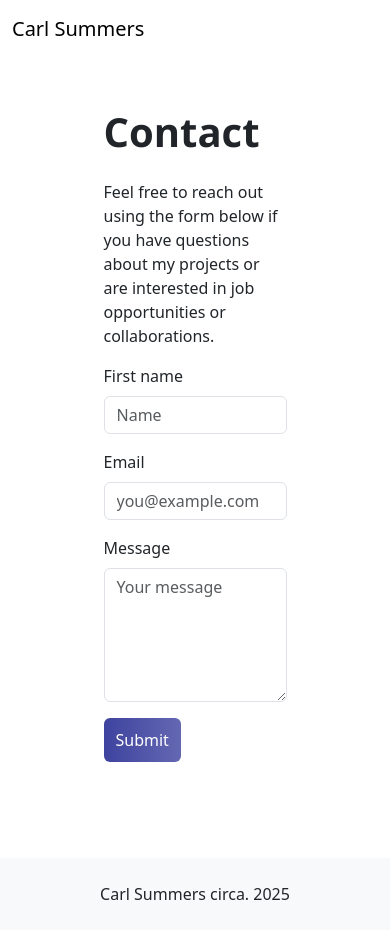
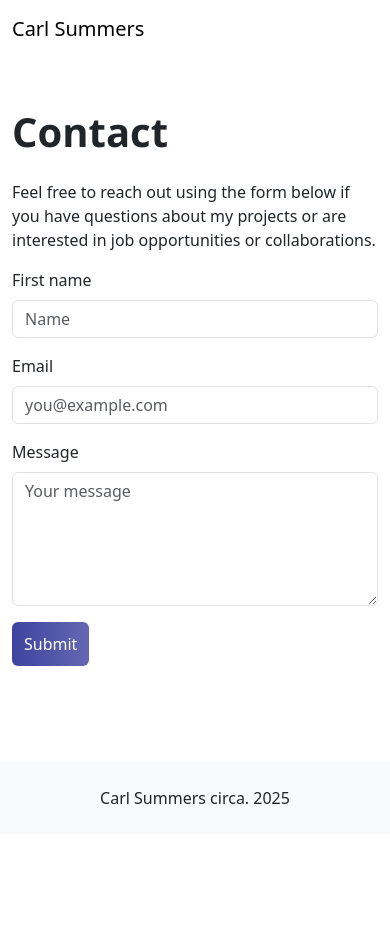
Before and after one commit to CSumm/csumm.github.io, a plain HTML site: page contact.html in a window 390 px wide. After the commit the page ends 844 px from the top, so only its background shows below. Drawn offline with nearby package versions, Linux system fonts and the light colour scheme.

Commit message:
Fix contact form on mobile

```diff
--- a/contact.html
+++ b/contact.html
@@ -25,9 +25,9 @@
   </nav>
   <section class="py-5" id="contact">
     <div class="container" role="form" aria-labelledby="contact-form">
-      <h1 class="mb-4 w-50 mx-auto">Contact</h1>
-      <p class="w-50 mx-auto">Feel free to reach out using the form below if you have questions about my projects or are interested in job opportunities or collaborations.</p>
-      <form class="w-50 mx-auto" action="https://api.web3forms.com/submit" method="POST">
+      <h1 class="mb-4 w-md-50 mx-auto">Contact</h1>
+      <p class="w-md-50 mx-auto">Feel free to reach out using the form below if you have questions about my projects or are interested in job opportunities or collaborations.</p>
+      <form class="w-md-50 mx-auto" action="https://api.web3forms.com/submit" method="POST">
         <input type="hidden" name="access_key" value="1ac0d9ce-be2e-49bb-8efc-424d55ab4672">
         <div class="mb-3">
           <label for="name" class="form-label">First name</label>
```
Also changed, not shown: index.html (+3 -3 lines).
